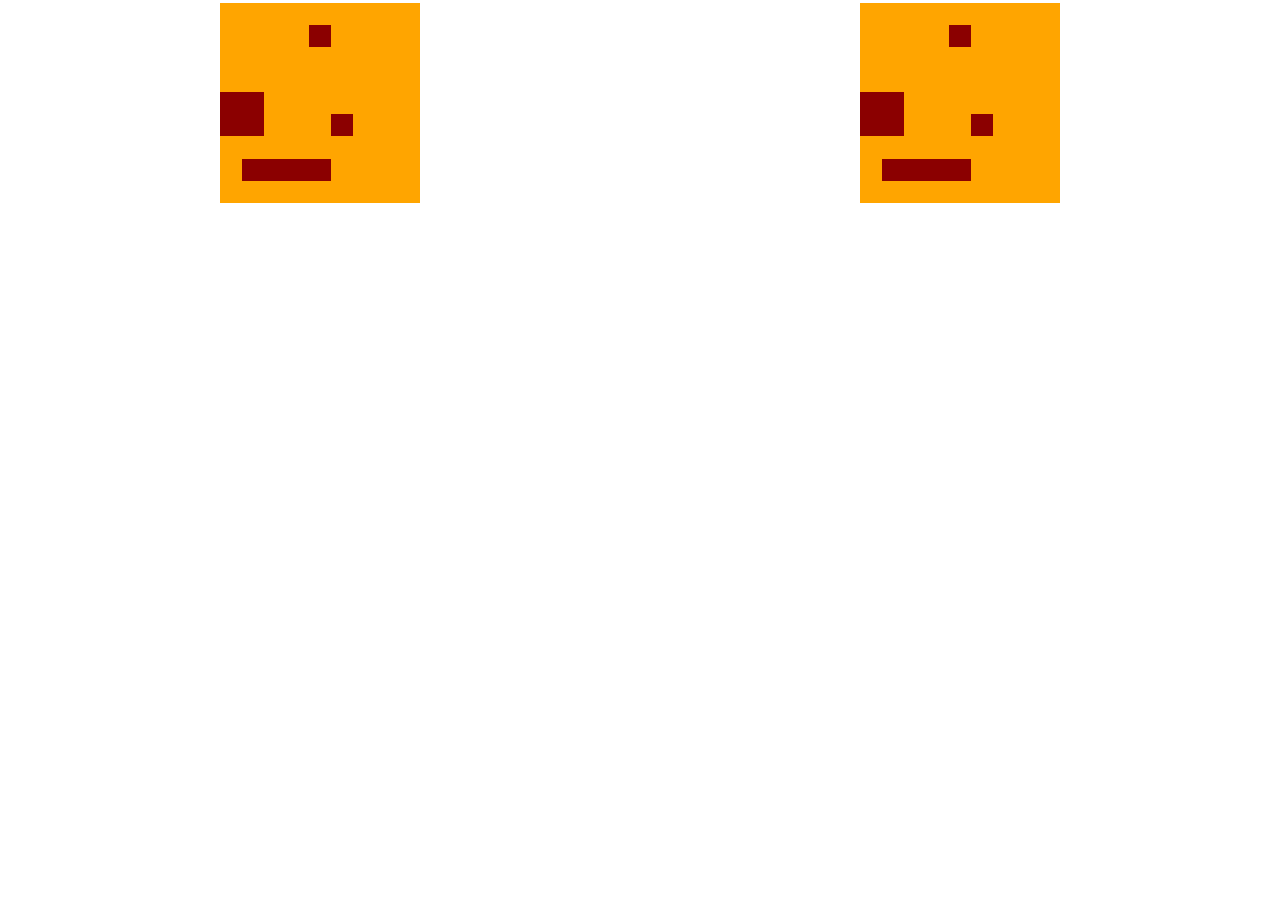
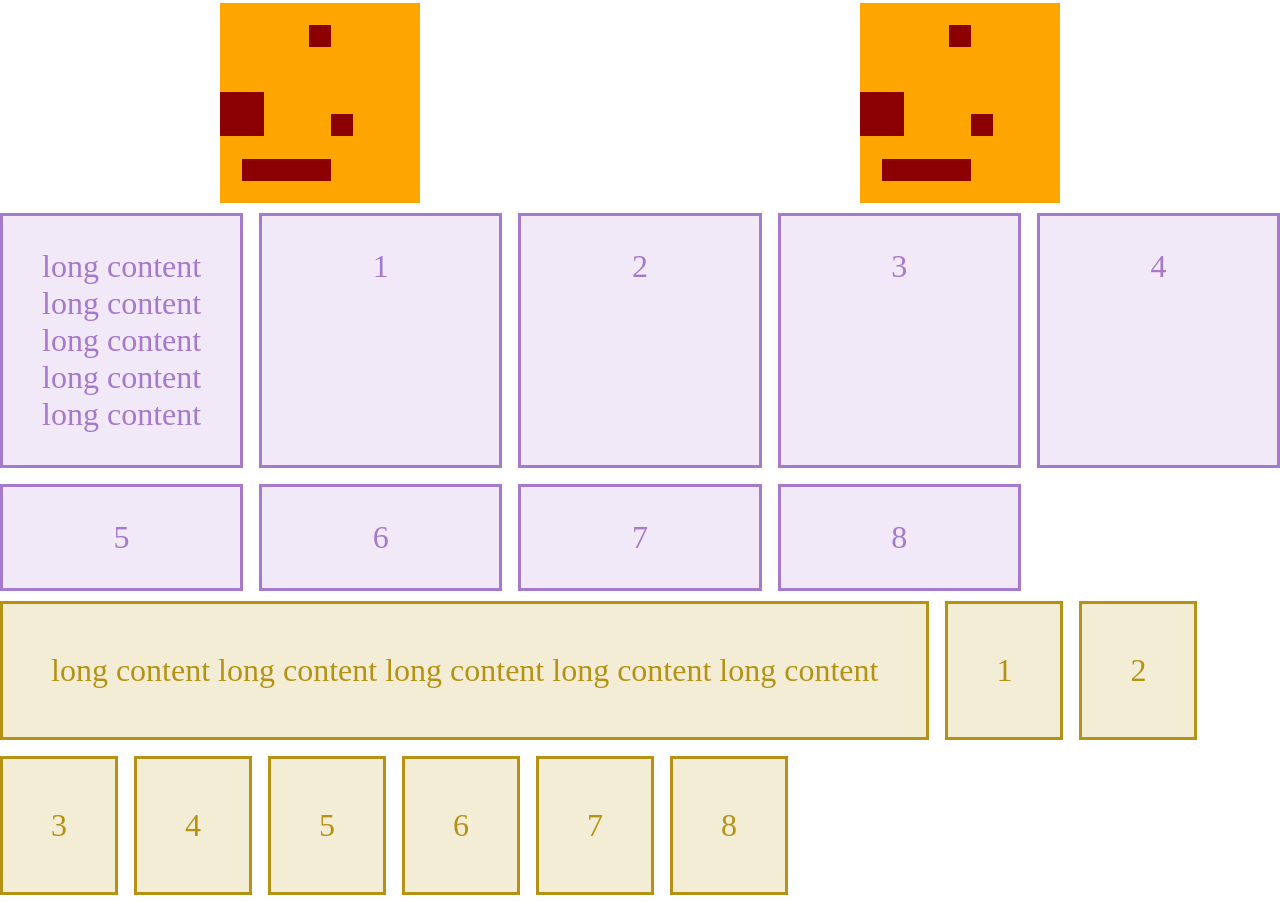
Before and after one commit to preto-phil/CSS-practice, a plain HTML site: page Grid/flex.html in a window 1280 px wide. Shown: the part 455-1358 px from the top of the page. Before the commit the page ends 800 px from the top, so only its background shows below. Drawn offline with Linux system fonts and the light colour scheme.

Commit message:
Flexbox vs Grid lesson completed

```diff
--- a/Grid/flex.css
+++ b/Grid/flex.css
@@ -101,3 +101,39 @@
     grid-row: 8 / 9;
     grid-column: 2 /6;
 }
+
+
+/* Adaptable grid */
+
+.container {
+    margin: 10px 0;
+    display: grid;
+    grid-auto-columns: minmax(15rem, auto);
+    grid-template-columns: repeat(auto-fill, minmax(15rem, 1fr));
+    grid-gap: 1rem;
+}
+
+.item {
+    background: #f1e9f7;
+    border: 3px solid #a579cc;
+    color: #a579cc;
+    padding: 2rem;
+    font-size: 2rem;
+    text-align: center;
+}
+
+.container2 {
+    display: flex;
+    flex-wrap: wrap;
+    margin: -0.5rem;
+}
+
+.item2 {
+    margin: 0.5rem;
+    background: #f3edd6;
+    border: 3px solid #b59214;
+    color: #b59214;
+    padding: 3rem;
+    font-size: 2rem;
+    text-align: center;
+}
--- a/Grid/flex.html
+++ b/Grid/flex.html
@@ -53,5 +53,29 @@
         </div>
       </div>
     </div>
+
+    <div class="container">
+        <div class="item">long content long content long content long content long content</div>
+        <div class="item">1</div>
+        <div class="item">2</div>
+        <div class="item">3</div>
+        <div class="item">4</div>
+        <div class="item">5</div>
+        <div class="item">6</div>
+        <div class="item">7</div>
+        <div class="item">8</div>
+    </div>
+
+    <div class="container2">
+        <div class="item2">long content long content long content long content long content</div>
+        <div class="item2">1</div>
+        <div class="item2">2</div>
+        <div class="item2">3</div>
+        <div class="item2">4</div>
+        <div class="item2">5</div>
+        <div class="item2">6</div>
+        <div class="item2">7</div>
+        <div class="item2">8</div>
+      </div>
 </body>
 </html>
```
